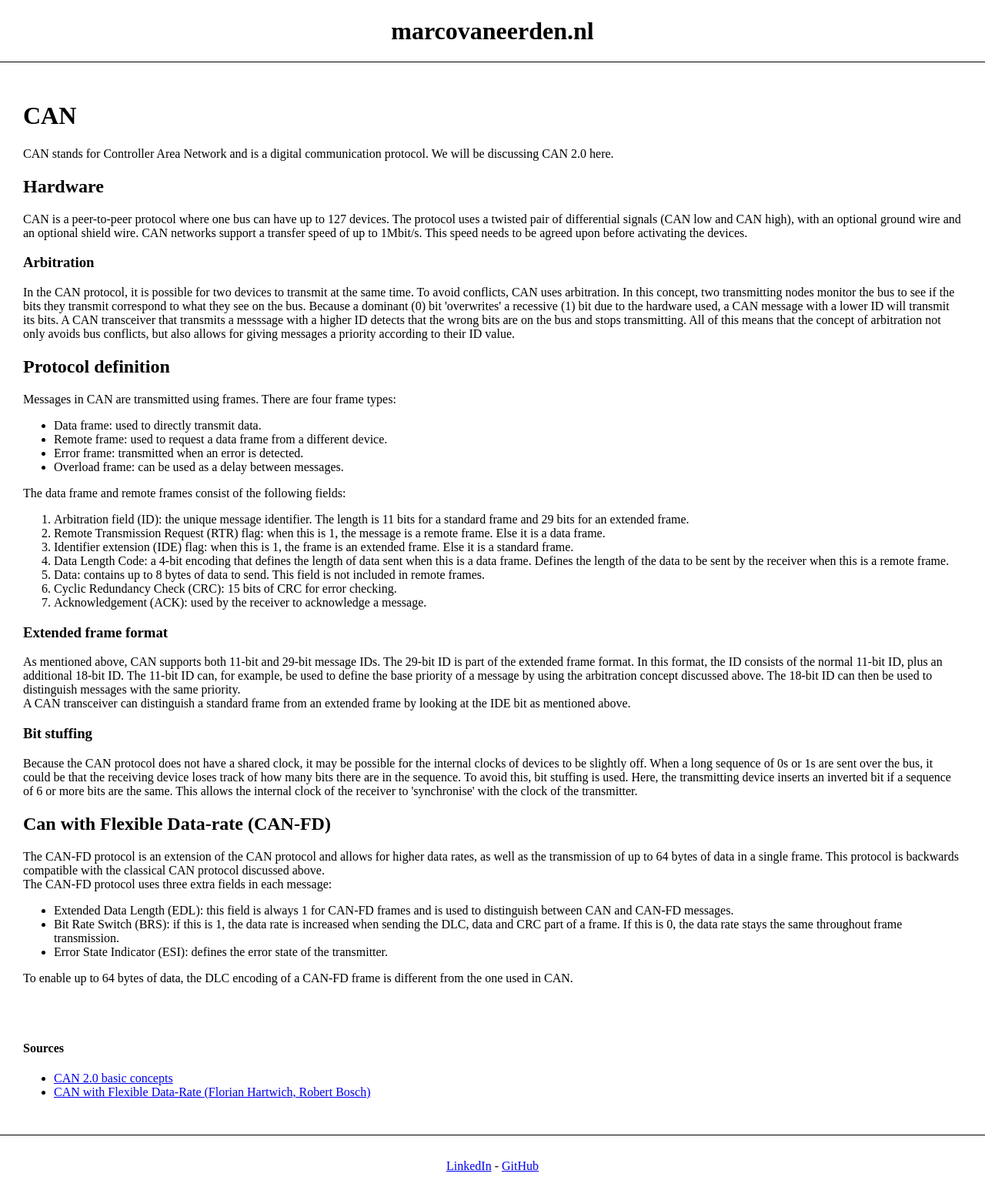
After one commit to mavaneerden/website, a PHP site: page /embedded-linux/can.php in a window 1280 px wide. The commit adds this page. Shown: the whole page at 77% size. Run offline with PHP 8.4, Linux system fonts and the light colour scheme; data that the repository does not hold is empty.

Commit message:
Add CAN and USB pages

```diff
--- /dev/null
+++ b/embedded-linux/can.php
@@ -0,0 +1,92 @@
+<?php
+    $title = "Embedded Software - CAN";
+    include "$_SERVER[DOCUMENT_ROOT]/templates/page_head.php";
+?>
+<?php include "$_SERVER[DOCUMENT_ROOT]/templates/elements/header.php"; ?>
+
+<h1>CAN</h1>
+
+<p>
+CAN stands for Controller Area Network and is a digital communication protocol. We will be discussing CAN 2.0 here.
+</p>
+
+<h2>Hardware</h2>
+<p>
+CAN is a peer-to-peer protocol where one bus can have up to 127 devices. The protocol uses a twisted pair of differential signals (CAN low and CAN high),
+with an optional ground wire and an optional shield wire. CAN networks support a transfer speed of up to 1Mbit/s. This speed needs to be agreed upon before activating the devices.
+</p>
+
+<h3>Arbitration</h3>
+<p>
+In the CAN protocol, it is possible for two devices to transmit at the same time. To avoid conflicts, CAN uses arbitration. In this concept, two transmitting nodes
+monitor the bus to see if the bits they transmit correspond to what they see on the bus. Because a dominant (0) bit 'overwrites' a recessive (1) bit due to the hardware used,
+a CAN message with a lower ID will transmit its bits. A CAN transceiver that transmits a messsage with a higher ID detects that the wrong bits are on the bus and stops transmitting.
+All of this means that the concept of arbitration not only avoids bus conflicts, but also allows for giving messages a priority according to their ID value.
+</p>
+
+<h2>Protocol definition</h2>
+<p>
+Messages in CAN are transmitted using frames. There are four frame types:
+<ul>
+<li>Data frame: used to directly transmit data.</li>
+<li>Remote frame: used to request a data frame from a different device.</li>
+<li>Error frame: transmitted when an error is detected.</li>
+<li>Overload frame: can be used as a delay between messages.</li>
+</ul>
+
+The data frame and remote frames consist of the following fields:
+<ol>
+<li>Arbitration field (ID): the unique message identifier. The length is 11 bits for a standard frame and 29 bits for an extended frame.</li>
+<li>Remote Transmission Request (RTR) flag: when this is 1, the message is a remote frame. Else it is a data frame.</li>
+<li>Identifier extension (IDE) flag: when this is 1, the frame is an extended frame. Else it is a standard frame.
+<li>Data Length Code: a 4-bit encoding that defines the length of data sent when this is a data frame. Defines the length of the data to be sent by the receiver when this is a remote frame.</li>
+<li>Data: contains up to 8 bytes of data to send. This field is not included in remote frames. </li>
+<li>Cyclic Redundancy Check (CRC): 15 bits of CRC for error checking.</li>
+<li>Acknowledgement (ACK): used by the receiver to acknowledge a message.</li>
+</ol>
+</p>
+
+<h3>Extended frame format</h3>
+<p>
+As mentioned above, CAN supports both 11-bit and 29-bit message IDs. The 29-bit ID is part of the extended frame format. In this format, the ID consists of the
+normal 11-bit ID, plus an additional 18-bit ID. The 11-bit ID can, for example, be used to define the base priority of a message by using the arbitration concept discussed above.
+The 18-bit ID can then be used to distinguish messages with the same priority.<br>
+A CAN transceiver can distinguish a standard frame from an extended frame by looking at the IDE bit as mentioned above.
+</p>
+
+<h3>Bit stuffing</h3>
+<p>
+Because the CAN protocol does not have a shared clock, it may be possible for the internal clocks of devices to be slightly off.
+When a long sequence of 0s or 1s are sent over the bus, it could be that the receiving device loses track of how many bits there are in the sequence.
+To avoid this, bit stuffing is used. Here, the transmitting device inserts an inverted bit if a sequence of 6 or more bits are the same.
+This allows the internal clock of the receiver to 'synchronise' with the clock of the transmitter.
+</p>
+
+
+<h2>Can with Flexible Data-rate (CAN-FD)</h2>
+<p>
+The CAN-FD protocol is an extension of the CAN protocol and allows for higher data rates, as well as the transmission of up to 64 bytes of data in a single frame.
+This protocol is backwards compatible with the classical CAN protocol discussed above.<br>
+The CAN-FD protocol uses three extra fields in each message:
+<ul>
+<li>Extended Data Length (EDL): this field is always 1 for CAN-FD frames and is used to distinguish between CAN and CAN-FD messages.</li>
+<li>Bit Rate Switch (BRS): if this is 1, the data rate is increased when sending the DLC, data and CRC part of a frame. If this is 0, the data rate stays the same throughout frame transmission.</li>
+<li>Error State Indicator (ESI): defines the error state of the transmitter.</li>
+</ul>
+To enable up to 64 bytes of data, the DLC encoding of a CAN-FD frame is different from the one used in CAN.
+</p>
+
+<br></br>
+
+<!-- <h4>Terms used</h4>
+<ul>
+    <li></li>
+</ul> -->
+<h4>Sources</h4>
+<ul>
+    <li><a href="http://esd.cs.ucr.edu/webres/can20.pdf">CAN 2.0 basic concepts</a></li>
+    <li><a href="https://www.can-cia.org/fileadmin/resources/documents/proceedings/2012_hartwich.pdf">CAN with Flexible Data-Rate (Florian Hartwich, Robert Bosch)</a></li>
+</ul>
+
+<?php include "$_SERVER[DOCUMENT_ROOT]/templates/elements/footer.php"; ?>
+<?php include "$_SERVER[DOCUMENT_ROOT]/templates/page_foot.php"; ?>
--- a/embedded-linux/rs-485.php
+++ b/embedded-linux/rs-485.php
@@ -16,6 +16,8 @@ The RS-485 protocol is a master-slave protocol with multiple masters (the 'drive
 It uses a twisted pair of differential signals, which makes it resistant to noise and allows a cable length of up to 1200m.
 An extra ground wire can also be used to connect the local grounds of the devices to eachother.
 The protocol requires two termination resistors per bus, to avoid reflections of the signal through the cable.
+<br>
+Since RS-422 is a subset of RS-485, RS-422 communication can easily be converted into RS-485 communication.
 </ul>
 
 <h2>Protocol definition</h2>
--- a/embedded-linux/spi.php
+++ b/embedded-linux/spi.php
@@ -24,6 +24,9 @@ The network needs one CS line for every slave.
 
 <h2>Protocol definition</h2>
 <p>
+The SPI protocol has four modes which consist of the CPHA and CPOL values. The value of CPOL determines if the clock is active high or active low.
+The value of CPHA determines wheather the device samples the bits on a rising or falling edge.
+<br>
 The SPI protocol consists of the following stages:
 <ol>
     <li>Start: CS is pulled low.</li>
--- a/embedded-linux/uart.php
+++ b/embedded-linux/uart.php
@@ -35,6 +35,7 @@ The UART protocol consists of the following stages:
     </li>
     <li>Stop: UART sends 1-2 STOP bits, which are always high.</li>
 </ol>
+Since UART is asynchronous, the baud rate and data length need to be agreed on before communication.
 </p>
 
 <br></br>
--- a/index.php
+++ b/index.php
@@ -17,7 +17,7 @@
         <li><a href="embedded-linux/rs-422.php">RS-422</a></li>
         <li><a href="embedded-linux/rs-485.php">RS-485</a></li>
         <li><a href="embedded-linux/can.php">CAN</a></li>
-        <li><a href="embedded-linux/canopen.php">CANopen</a></li>
+        <!-- <li><a href="embedded-linux/canopen.php">CANopen</a></li> -->
         <li><a href="embedded-linux/usb.php">USB</a></li>
         <li><a href="embedded-linux/inter-process-communication.php">Inter-process communication</a></li>
     </ul>
```
Also changed, not shown: embedded-linux/usb.php (added, +130 -0 lines).
